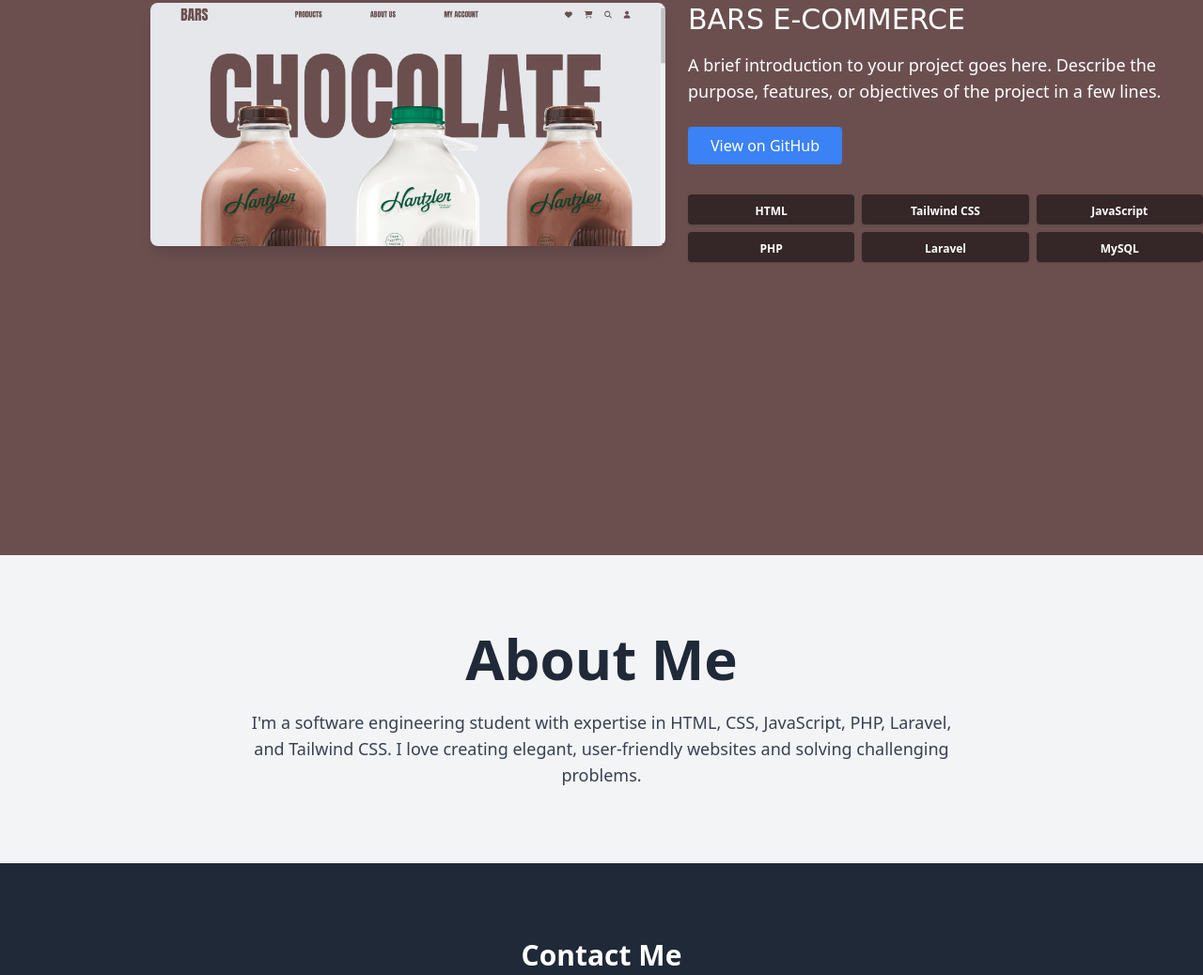
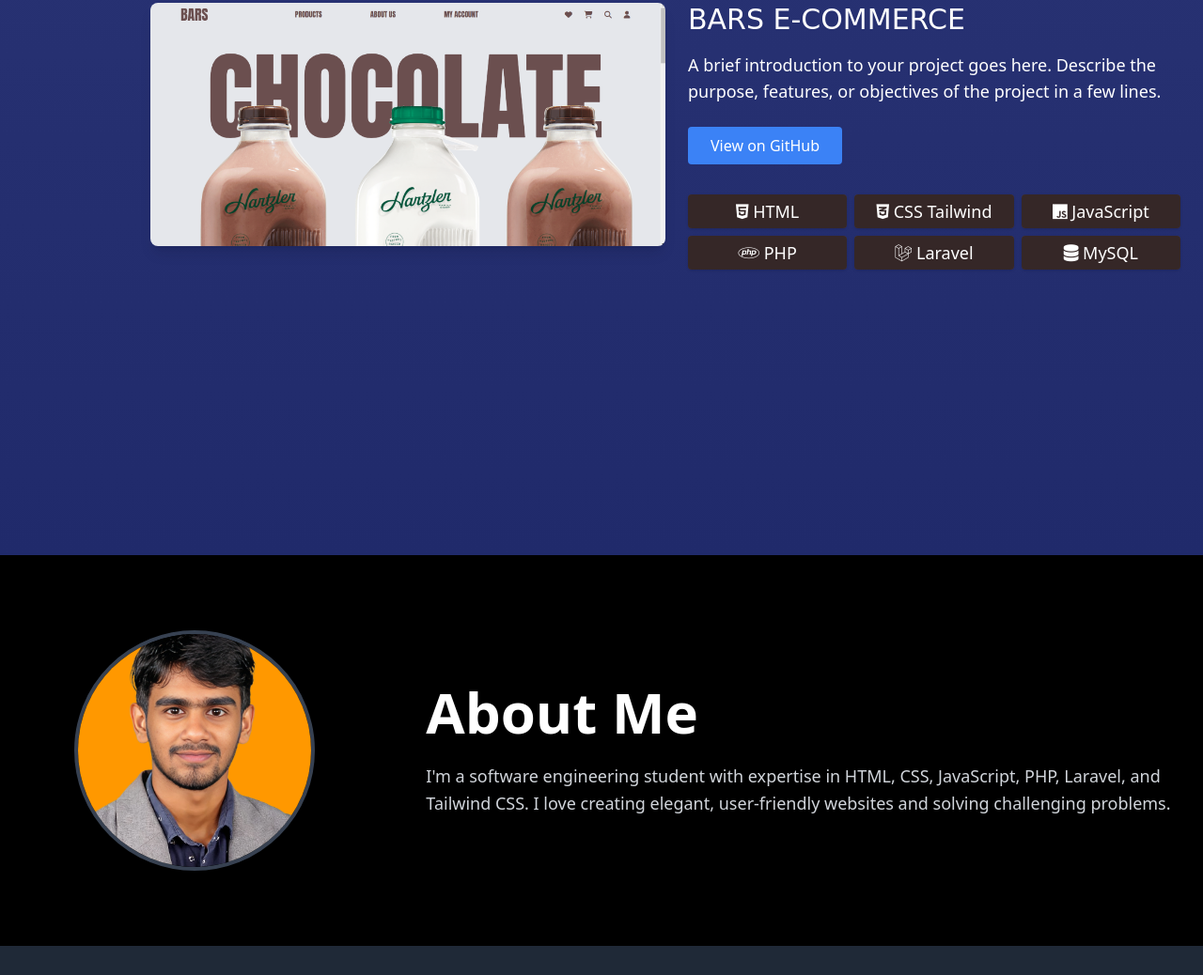
Before and after one commit to Pulditha/My-portfolio, a website: page index.html in a window 1280 px wide. Shown: the part 1009-2047 px from the top of the page at 94% size. Drawn offline with Linux system fonts and the light colour scheme; a web font is replaced by a local one.

Commit message:
updated Portfolio

```diff
--- a/index.html
+++ b/index.html
@@ -6,6 +6,8 @@
     <title>Document</title>
     <link href="./dist/styles.css" rel="stylesheet">
     <link rel="stylesheet" href="main.css">
+    <link href="https://cdnjs.cloudflare.com/ajax/libs/font-awesome/6.0.0-beta3/css/all.min.css" rel="stylesheet">
+
 
     <body class="bg-gray-100 text-gray-800">
       <!-- Hero Section -->
@@ -23,7 +25,7 @@
         </header>
 
         <!-- Name in Top-Right Corner -->
-        <div class="text-xl font-Pacifico p-2 fixed top-2 left-1 text-white">Pulditha Wathsal</div>
+        <div class="text-lg font-Pacifico p-2 fixed top-2 left-1 text-white">Pulditha Wathsal</div>
 
         <div class="text-center text-white relative">
           <!-- Align "Hello, I am a" to the left -->
@@ -54,7 +56,7 @@
       </section>
 
 <!-- Projects Section -->
-<section id="projects" class="py-20 bg-customBrown h-screen">
+<section id="projects" class="py-20 bg-gradient-to-b from-customDarkblue to-customBlue h-screen">
   <div class="container mx-auto">
     <!-- Header -->
     <div class="text-left ml-20 md:ml-40">
@@ -85,30 +87,30 @@
         </div>
 
         <!-- Technologies Section -->
-        <div class="grid grid-cols-3 gap-2 mt-8">
+        <div class="grid grid-cols-3 gap-2 mt-8 mr-6">
           <!-- Technology Cards -->
           <div class="px-2 py-1 bg-customBrown shadow rounded text-center relative">
-            <span class="text-xs font-semibold text-white z-10 relative">HTML</span>
+            <span class="text-lg  text-white z-10 relative"><i class="fa-brands fa-html5"></i>  HTML</span>
             <div class="absolute inset-0 bg-black opacity-50 rounded"></div>
           </div>
           <div class="px-2 py-1 bg-customBrown shadow rounded text-center relative">
-            <span class="text-xs font-semibold text-white z-10 relative">Tailwind CSS</span>
+            <span class="text-lg  text-white z-10 relative"><i class="fa-brands fa-css3-alt"></i>  CSS Tailwind</span>
             <div class="absolute inset-0 bg-black opacity-50 rounded"></div>
           </div>
           <div class="px-2 py-1 bg-customBrown shadow rounded text-center relative">
-            <span class="text-xs font-semibold text-white z-10 relative">JavaScript</span>
+            <span class="text-lg  text-white z-10 relative"><i class="fa-brands fa-js"></i>  JavaScript</span>
             <div class="absolute inset-0 bg-black opacity-50 rounded"></div>
           </div>
           <div class="px-2 py-1 bg-customBrown shadow rounded text-center relative">
-            <span class="text-xs font-semibold text-white z-10 relative">PHP</span>
+            <span class="text-lg text-white z-10 relative"><i class="fa-brands fa-php"></i>  PHP</span>
             <div class="absolute inset-0 bg-black opacity-50 rounded"></div>
           </div>
           <div class="px-2 py-1 bg-customBrown shadow rounded text-center relative">
-            <span class="text-xs font-semibold text-white z-10 relative">Laravel</span>
+            <span class="text-lg text-white z-10 relative"><i class="fa-brands fa-laravel"></i>  Laravel</span>
             <div class="absolute inset-0 bg-black opacity-50 rounded"></div>
           </div>
           <div class="px-2 py-1 bg-customBrown shadow rounded text-center relative">
-            <span class="text-xs font-semibold text-white z-10 relative">MySQL</span>
+            <span class="text-lg f text-white z-10 relative"><i class="fa-solid fa-database"></i>  MySQL</span>
             <div class="absolute inset-0 bg-black opacity-50 rounded"></div>
           </div>
         </div>
@@ -117,17 +119,24 @@
 
   </div>
 </section>
-
-        <!-- About Section -->
-        <section id="about" class="py-20 bg-gray-100">
-          <div class="container mx-auto text-center">
-            <h2 class="text-6xl font-bold mb-6">About Me</h2>
-            <p class="max-w-3xl mx-auto text-lg text-gray-700">
-              I'm a software engineering student with expertise in HTML, CSS, JavaScript, PHP, Laravel, and Tailwind CSS. I love creating elegant, user-friendly websites and solving challenging problems.
-            </p>
-          </div>
-        </section>
-
+<!-- About Section -->
+<section id="about" class="py-20 bg-black text-white">
+  <div class="container mx-auto flex flex-col md:flex-row items-center md:space-x-10">
+    <!-- Image Section -->
+    <div class="md:w-1/3 flex justify-center mb-8 md:mb-0">
+      <div class="w-64 h-64 rounded-full overflow-hidden border-4 border-gray-700 shadow-lg">
+        <img src="img/pulditha.png" alt="Your Picture" class="w-full h-full object-cover">
+      </div>
+    </div>
+    <!-- Text Section -->
+    <div class="md:w-2/3 text-center md:text-left">
+      <h2 class="text-5xl md:text-6xl font-bold font-anton mb-6">About Me</h2>
+      <p class="text-lg text-gray-300 leading-relaxed">
+        I'm a software engineering student with expertise in HTML, CSS, JavaScript, PHP, Laravel, and Tailwind CSS. I love creating elegant, user-friendly websites and solving challenging problems.
+      </p>
+    </div>
+  </div>
+</section>
 
 
         <!-- Contact Section -->
--- a/tailwind.config.js
+++ b/tailwind.config.js
@@ -10,6 +10,8 @@
       colors: {
         customOrange: '#FF7700',
         customBrown: '#6B4F4F',
+        customDarkblue: '#293374',
+        customBlue:'#202A6B',
       },
     },
   },
```
Also changed, not shown: dist/styles.css, img/pulditha.png (added).
